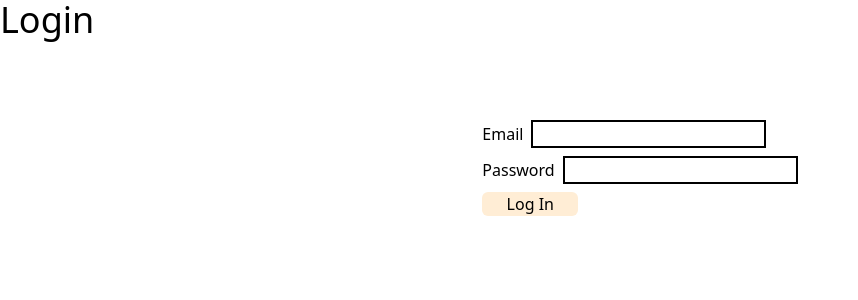
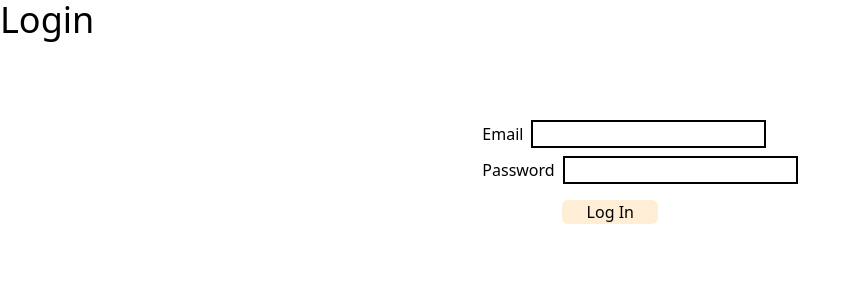
Before and after one commit to luiseer/my-app-14, a React (Vite) app: page /#/login in a window 1280 px wide. Shown: the top 300 px of the page, without its empty margins (0-858 px from the left). Built offline with nearby package versions, Linux system fonts and the light colour scheme.

Commit message:
login logout

```diff
--- a/package.json
+++ b/package.json
@@ -7,6 +7,7 @@
     "preview": "vite preview"
   },
   "dependencies": {
+    "axios": "^0.25.0",
     "react": "^17.0.2",
     "react-dom": "^17.0.2",
     "react-hook-form": "^7.25.1",
--- a/src/App.jsx
+++ b/src/App.jsx
@@ -3,6 +3,7 @@ import '../src/index.css'
 import { HashRouter, Routes, Route, Navigate } from 'react-router-dom'
 import { Cart, Login, Shop } from './pages'
 import ProtectedRoutes from './components/ProtectedRoutes'
+import Products from './pages/Products'
 
 Navigate
 
@@ -16,7 +17,7 @@ function App() {
             <Route path="/login" element={<Login/>} />
             <Route element={<ProtectedRoutes/>}>
               <Route path="/shop" element={<Shop/>} />
-              {/* <Route path="/shop/:id" element={<Shop/>} /> */}
+              <Route path="/shop/:id" element={<Products/>} />
               <Route path="/cart" element={<Cart/>} />
             </Route>
           </Routes>
--- a/src/pages/Login.jsx
+++ b/src/pages/Login.jsx
@@ -48,10 +48,13 @@ const Login = () => {
                             required
                         />
                     </div>
+                    <div className='mt-2'>
+                        <p className='text-white bg-red-700'>{loginError}</p>
+                    </div>
+                    <div className='ml-20'>
+                         <button className='bg-orange-100 rounded-md w-24 mt-2'>Log In</button>
+                    </div>
 
-                    {loginError}
-
-                    <button className='bg-orange-100 rounded-md w-24 mt-2'>Log In</button>
                 </form>
             </div>
 
--- /dev/null
+++ b/src/pages/Products.jsx
@@ -0,0 +1,11 @@
+import React from 'react';
+
+const Products = () => {
+  return (
+    <div>
+        <h1>Products</h1>
+    </div>
+    );
+};
+
+export default Products;
```
Also changed, not shown: src/pages/Shop.jsx (+4 -3 lines), src/utils/getConfig.jsx (+3 -6 lines), 1 other file (tests, documents, lock files or other folders).
